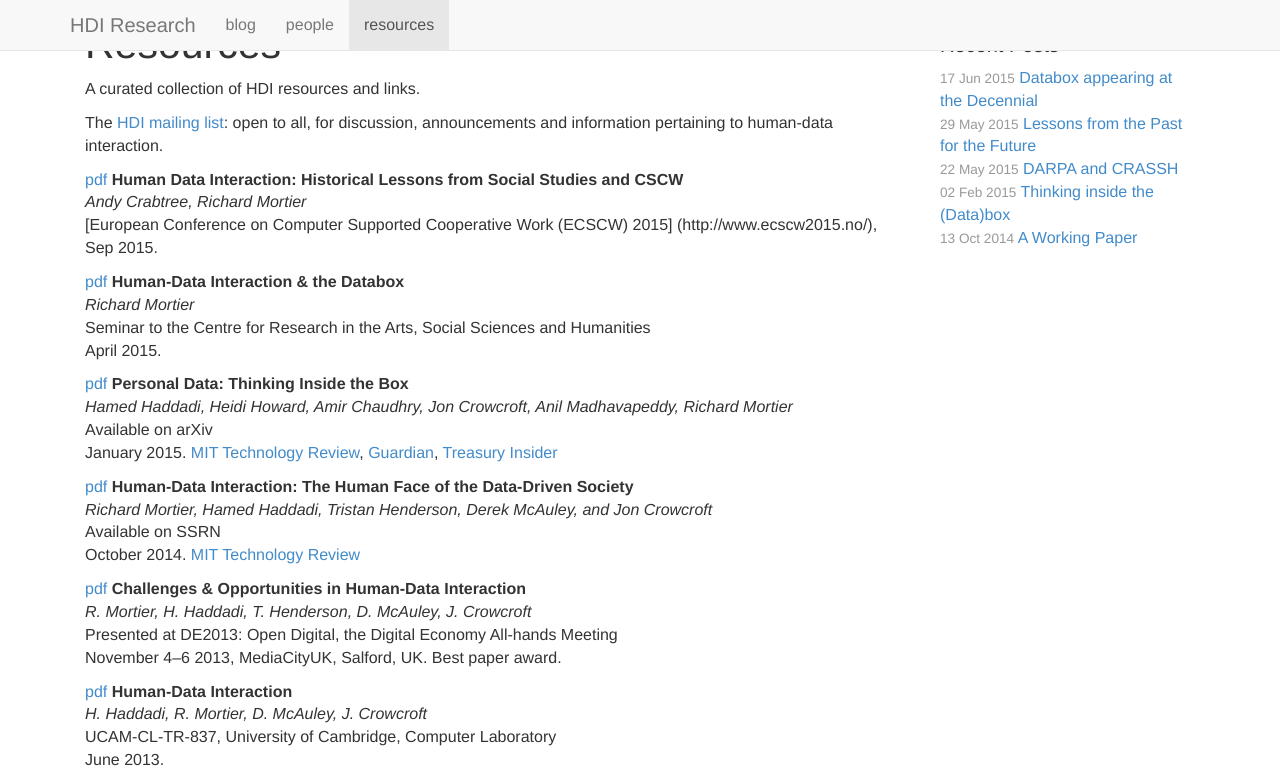
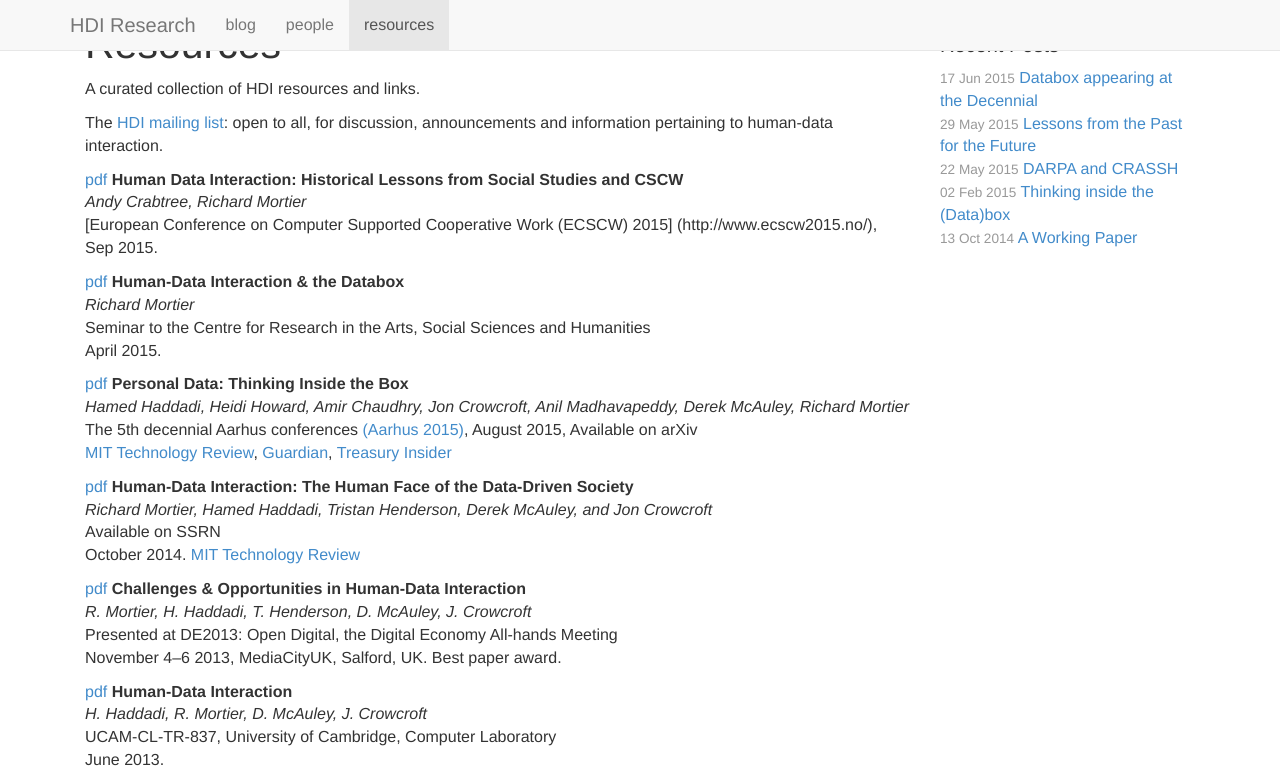
Before and after one commit to hdiresearch/hdiresearch.github.io, a Jekyll site: the page built from resources/index.md, in a window 1280 px wide and 1146 px high. Shown: the top 781 px of the window. Built offline with Jekyll 4.4.1, drawn with Linux system fonts in a browser that asks for light colours; nearby versions of some CDN libraries; some web fonts are replaced.

Commit message:
Update index.md

```diff
--- a/resources/index.md
+++ b/resources/index.md
@@ -28,9 +28,8 @@ April 2015.
 
 [pdf](http://arxiv.org/pdf/1501.04737v1.pdf)
 __Personal Data: Thinking Inside the Box__<br />
-_Hamed Haddadi, Heidi Howard, Amir Chaudhry, Jon Crowcroft, Anil Madhavapeddy, Richard Mortier_<br />
-Available on arXiv<br />
-January 2015.
+_Hamed Haddadi, Heidi Howard, Amir Chaudhry, Jon Crowcroft, Anil Madhavapeddy, Derek McAuley, Richard Mortier_<br />
+The 5th decennial Aarhus conferences [(Aarhus 2015)](http://aarhus2015.org/), August 2015, Available on arXiv<br />
 [MIT Technology Review](http://www.technologyreview.com/view/534526/how-a-box-could-solve-the-personal-data-conundrum/),
 [Guardian](http://www.theguardian.com/technology/2015/feb/01/control-personal-data-databox-end-user-agreement),
 [Treasury Insider](http://www.treasuryinsider.com/2015/01/29/the-team-that-wants-to-give-you-back-all-your-data-and-why-thats-great-news-for-the-fintech-industry/)
```
